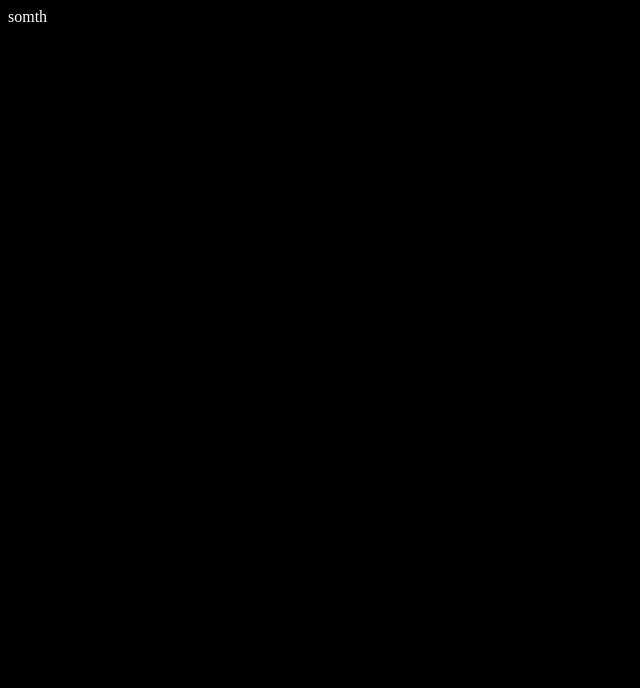
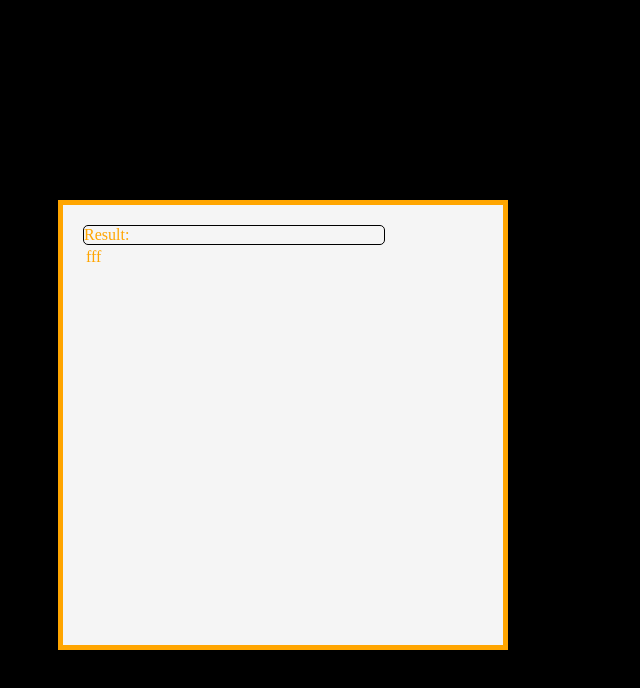
Before and after one commit to CristiSh/Calculator, a plain HTML site: page index.html in a window 1280 px wide. Shown: the whole page, without its empty margins (0-640 px from the left). Drawn offline with Linux system fonts and the light colour scheme.

Commit message:
added a bit more stuff

```diff
--- a/index.html
+++ b/index.html
@@ -8,6 +8,16 @@
     <title>Calculator</title>
 </head>
 <body>
-    somth
+    <div class="calc">
+        <div class="out">
+            <label for="result">Result:</label>
+            <output name="display" for="result" ></output>
+        </div>
+        <table class="structure">
+            <tr>
+                <td>fff</td>
+            </tr>
+        </table>
+    </div>
 </body>
 </html>
--- a/style.css
+++ b/style.css
@@ -2,3 +2,21 @@ body{
     background-color: black;
     color: white;
 }
+.calc{
+    width: 400px;
+    height: 400px;
+    border: 5px solid orange;
+    padding: 20px;
+    margin: 50px;
+    margin-top: 200px;
+    background-color: whitesmoke;
+    color: orange;
+}
+.structure{
+    border: 1px black;
+}
+.out{
+    width: 300px;
+    border: 1px solid black;
+    border-radius: 5px;
+}
```
